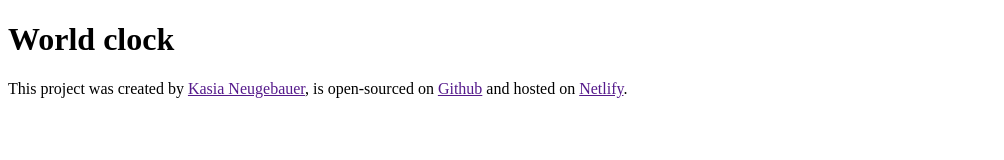
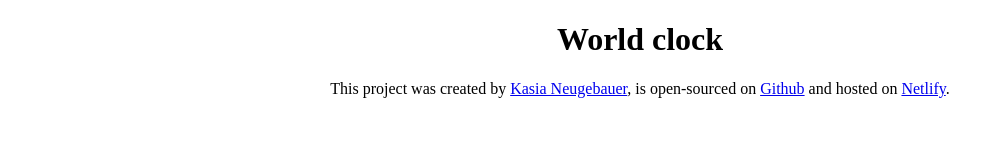
Before and after one commit to kas-neu/world-clock, a plain HTML site: page index.html in a window 1280 px wide. Shown: the whole page, without its empty margins (0-1004 px from the left). Drawn offline with nearby package versions, Linux system fonts and the light colour scheme.

Commit message:
Added footer links, linked moments.js and moments time zones

```diff
--- a/index.html
+++ b/index.html
@@ -4,15 +4,23 @@
     <meta charset="UTF-8" />
     <meta name="viewport" content="width=device-width, initial-scale=1.0" />
     <title>World Clock - Kasia Neugbauer</title>
+    <script src="https://cdnjs.cloudflare.com/ajax/libs/moment.js/2.29.4/moment.min.js"></script>
+    <script src="https://cdnjs.cloudflare.com/ajax/libs/moment-timezone/0.5.43/moment-timezone-with-data-1970-2030.min.js"></script>
     <link rel="stylesheet" href="src/style.css" />
   </head>
   <body>
     <h1>World clock</h1>
     <footer>
       This project was created by
-      <a href="" target="_blank">Kasia Neugebauer</a>, is open-sourced on
-      <a href="" target="_blank">Github</a> and hosted on
-      <a href="" target="_blank">Netlify</a>.
+      <a href="https://github.com/kas-neu" target="_blank">Kasia Neugebauer</a>,
+      is open-sourced on
+      <a href="https://github.com/kas-neu/world-clock" target="_blank"
+        >Github</a
+      >
+      and hosted on
+      <a href="https://world-clock-by-kas.netlify.app/" target="_blank"
+        >Netlify</a
+      >.
     </footer>
     <script src="src/index.js"></script>
   </body>
--- a/src/style.css
+++ b/src/style.css
@@ -0,0 +1,4 @@
+h1,
+footer {
+  text-align: center;
+}
```
